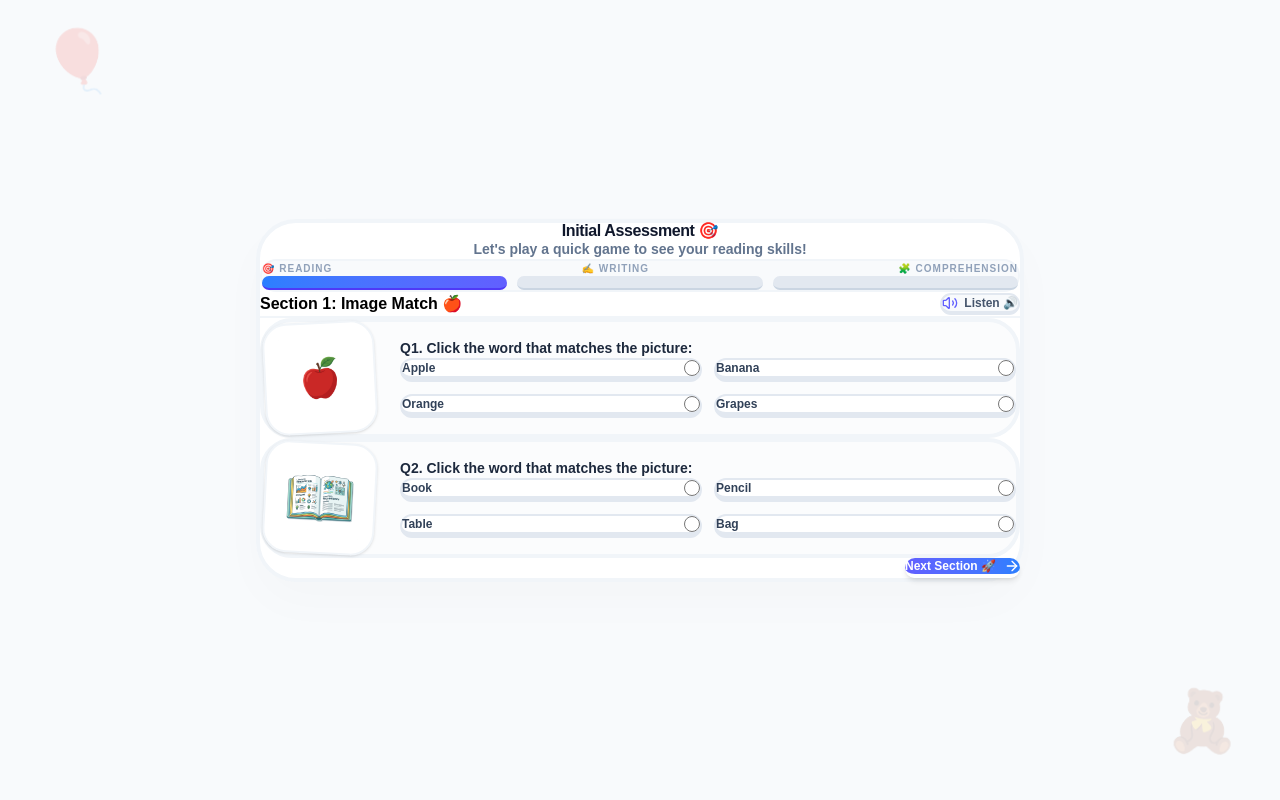
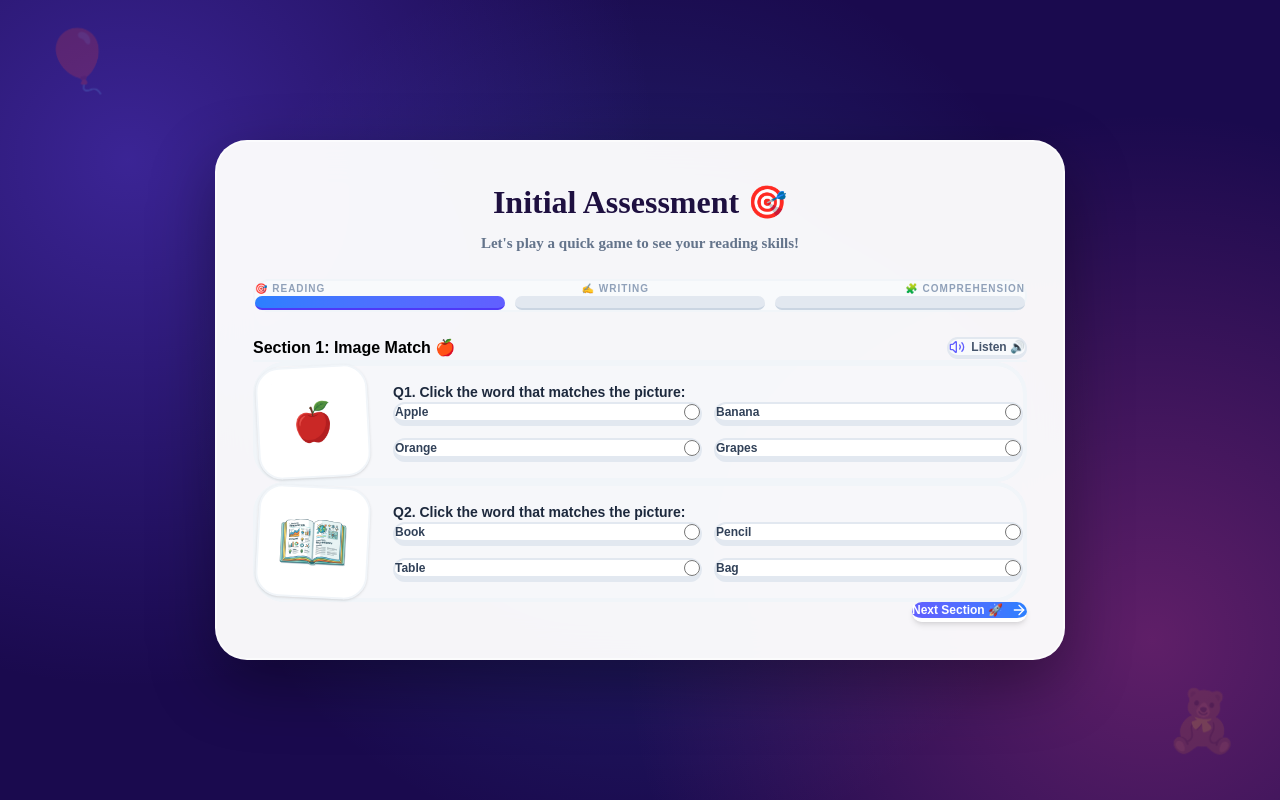
Before and after one commit to Adarshhackology/AI-Powered-Literacy-Assistant-for-Neo-Learners_Jun_2026, a React (Vite) app in the folder frontend/: page /assessment in a window 1280 px wide. Built offline with nearby package versions, Linux system fonts and the light colour scheme.

Commit message:
style: Apply signature 3D deep space purple background (#1A0A4E) and premium glass UI styling to Assessment and AIEvaluation pages

```diff
--- a/frontend/src/pages/AIEvaluation.tsx
+++ b/frontend/src/pages/AIEvaluation.tsx
@@ -83,11 +83,29 @@ export default function AIEvaluation() {
   };
 
   return (
-    <div className="min-h-screen bg-slate-50 py-12 px-6 flex flex-col items-center justify-center relative">
-      <div className="absolute top-10 left-10 w-48 h-48 bg-blue-300/10 rounded-full blur-3xl pointer-events-none" />
-      <div className="absolute bottom-10 right-10 w-64 h-64 bg-indigo-300/10 rounded-full blur-3xl pointer-events-none" />
-
-      <div className="max-w-xl w-full bg-white border border-slate-100 p-8 md:p-10 rounded-3xl shadow-2xl relative z-10">
+    <div style={{
+      minHeight: '100vh',
+      background: '#1A0A4E',
+      backgroundImage: `
+        radial-gradient(circle at 10% 20%, rgba(108,76,255,0.4) 0%, transparent 40%),
+        radial-gradient(circle at 90% 80%, rgba(255,79,163,0.3) 0%, transparent 40%),
+        radial-gradient(circle at 50% 50%, rgba(77,157,255,0.2) 0%, transparent 60%)
+      `,
+      fontFamily: 'Nunito, sans-serif',
+      padding: '40px 20px',
+      display: 'flex', flexDirection: 'column', alignItems: 'center', justifyContent: 'center',
+      position: 'relative',
+    }}>
+      <div style={{
+        maxWidth: '650px', width: '100%',
+        background: 'rgba(255,255,255,0.96)',
+        backdropFilter: 'blur(20px)',
+        border: '2px solid rgba(255,255,255,0.6)',
+        borderRadius: '32px',
+        padding: '36px',
+        boxShadow: '0 24px 64px rgba(0,0,0,0.35)',
+        position: 'relative', zIndex: 10,
+      }}>
         {phase === 'loading' ? (
           <div className="space-y-8 py-6">
             {/* Loading Header */}
--- a/frontend/src/pages/Assessment.tsx
+++ b/frontend/src/pages/Assessment.tsx
@@ -435,17 +435,43 @@ export default function Assessment() {
   };
 
   return (
-    <div className="min-h-screen bg-slate-50 py-12 px-6 flex flex-col items-center justify-center font-inter relative">
+    <div style={{
+      minHeight: '100vh',
+      background: '#1A0A4E',
+      backgroundImage: `
+        radial-gradient(circle at 10% 20%, rgba(108,76,255,0.4) 0%, transparent 40%),
+        radial-gradient(circle at 90% 80%, rgba(255,79,163,0.3) 0%, transparent 40%),
+        radial-gradient(circle at 50% 50%, rgba(77,157,255,0.2) 0%, transparent 60%)
+      `,
+      fontFamily: 'Nunito, sans-serif',
+      padding: '40px 20px',
+      display: 'flex', flexDirection: 'column', alignItems: 'center', justifyContent: 'center',
+      position: 'relative',
+    }}>
       {/* Decorative background balloons */}
-      <span className="absolute top-10 left-10 text-6xl opacity-15 pointer-events-none animate-float select-none">🎈</span>
-      <span className="absolute bottom-10 right-10 text-6xl opacity-15 pointer-events-none animate-float select-none">🧸</span>
+      <span className="absolute top-10 left-10 text-6xl opacity-20 pointer-events-none animate-float select-none">🎈</span>
+      <span className="absolute bottom-10 right-10 text-6xl opacity-20 pointer-events-none animate-float select-none">🧸</span>
 
-      <div className="max-w-3xl w-full bg-white border-4 border-slate-100 p-8 md:p-10 rounded-[40px] shadow-[0_20px_50px_rgba(0,0,0,0.02)] space-y-8 relative z-10">
+      <div style={{
+        maxWidth: '850px', width: '100%',
+        background: 'rgba(255,255,255,0.96)',
+        backdropFilter: 'blur(20px)',
+        border: '2px solid rgba(255,255,255,0.6)',
+        borderRadius: '32px',
+        padding: '36px',
+        boxShadow: '0 24px 64px rgba(0,0,0,0.35)',
+        display: 'flex', flexDirection: 'column', gap: '24px',
+        position: 'relative', zIndex: 10,
+      }}>
 
         {/* Title */}
-        <div className="text-center space-y-2">
-          <h1 className="text-3.5xl font-black text-slate-900 tracking-tight leading-none">{t.title}</h1>
-          <p className="text-slate-500 font-extrabold text-sm">{t.subtitle}</p>
+        <div style={{ textAlign: 'center', display: 'flex', flexDirection: 'column', alignItems: 'center', gap: '6px' }}>
+          <h1 style={{ fontFamily: 'Poppins', fontWeight: 900, fontSize: '32px', color: '#1e1040', margin: 0 }}>
+            {t.title}
+          </h1>
+          <p style={{ fontFamily: 'Nunito', fontWeight: 800, fontSize: '15px', color: '#64748B', margin: 0 }}>
+            {t.subtitle}
+          </p>
         </div>
 
         {/* Playful progress board */}
```
